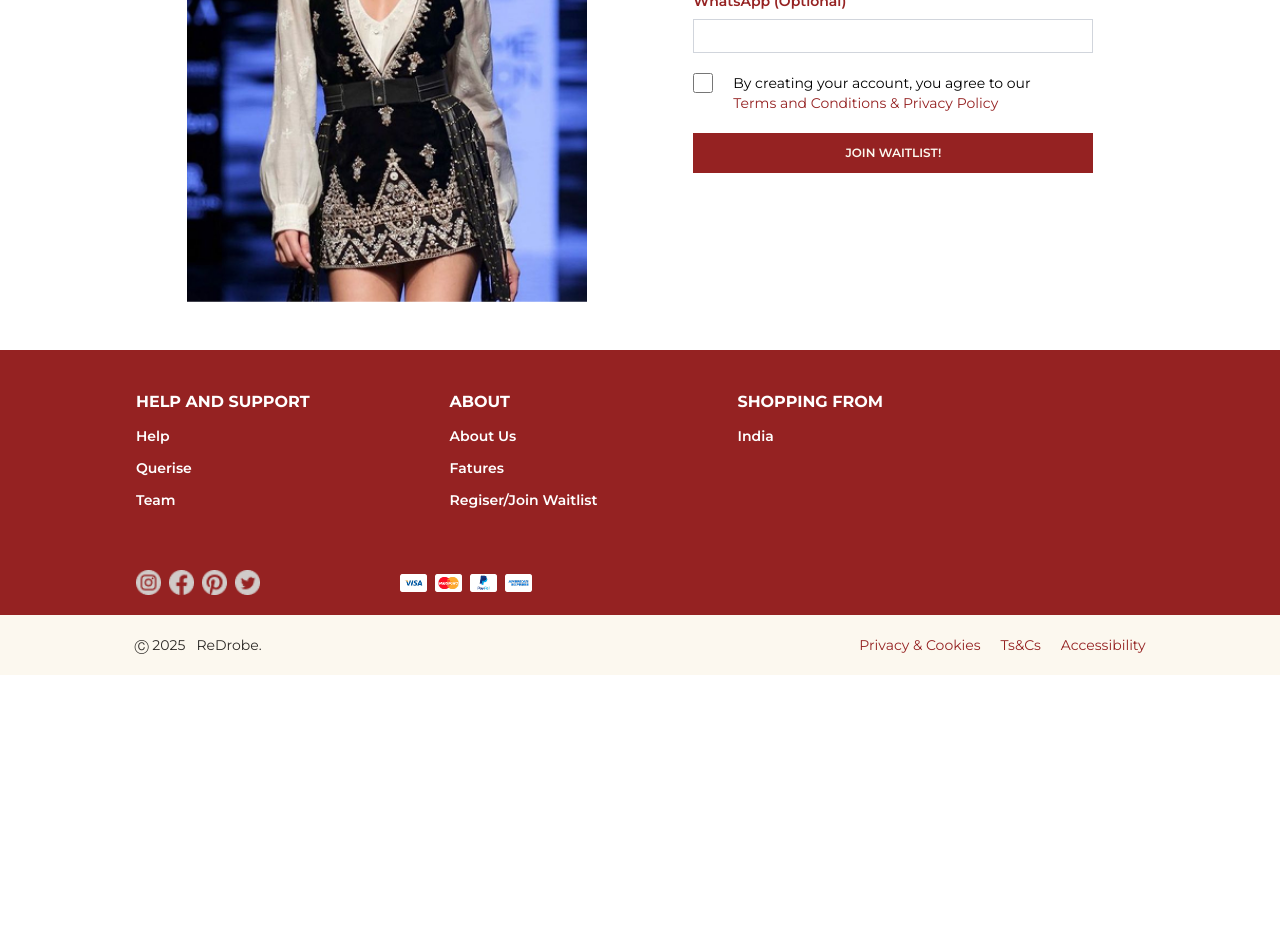
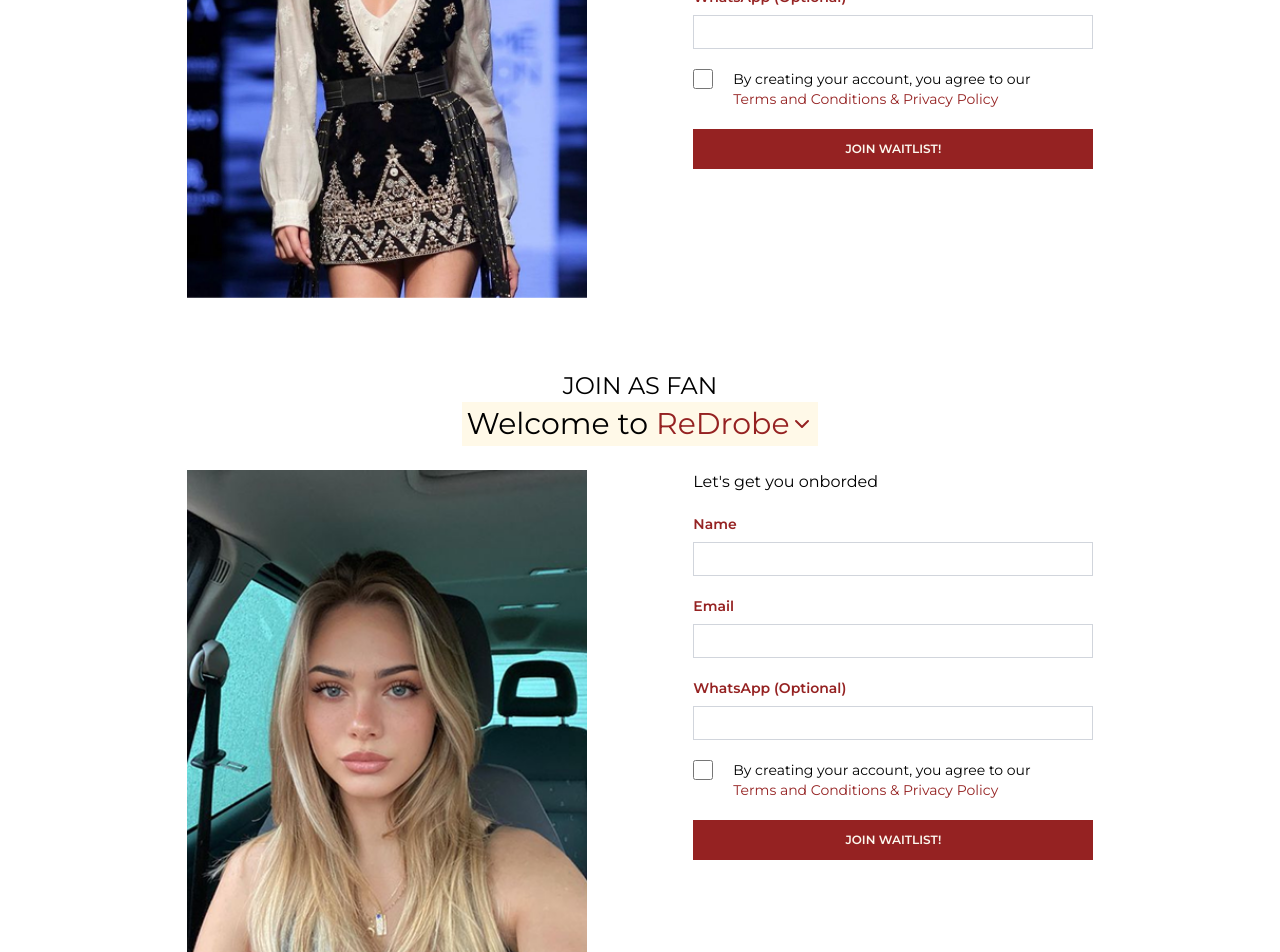
Before and after one commit to mdAliMaaz/redrobe, a Next.js app: page / in a window 1280 px wide. Shown: the part 2420-3372 px from the top of the page. Before the commit the page ends 3095 px from the top, so only its background shows below. Built offline with nearby package versions, Linux system fonts and the light colour scheme.

Commit message:
added join as fan section.

```diff
--- a/src/app/page.tsx
+++ b/src/app/page.tsx
@@ -1,6 +1,7 @@
 import AboutSection from '@/components/about-section'
 import Hero from '@/components/hero'
 import { JoinAsCreator } from '@/components/join-as-creator'
+import JoinAsFan from '@/components/join-as-fan'
 
 export default function Home() {
 	return (
@@ -8,6 +9,7 @@ export default function Home() {
 			<Hero />
 			<AboutSection />
 			<JoinAsCreator />
+			<JoinAsFan />
 		</main>
 	)
 }
--- a/src/components/about-section.tsx
+++ b/src/components/about-section.tsx
@@ -3,6 +3,8 @@ import Container from './shared/container'
 import Heading from './shared/heading'
 import { aboutUs, aboutUs_2 } from '@/data'
 import Image from 'next/image'
+import Button from './shared/button'
+import Link from 'next/link'
 
 const AboutSection = () => {
 	return (
@@ -31,9 +33,14 @@ const AboutSection = () => {
 				<div className="size-[50%] gradient-02 absolute"></div>
 				<div className="border-[1px] border-white/40 rounded-t-full pt-2.5 px-2.5  md:pt-4 md:px-4 relative">
 					<div className="flex items-end justify-center border-[1px] border-white/40 w-fit rounded-t-full pt-1.5 px-1.5 md:pt-3 md:px-3">
-						<h1 className="absolute top-1/2 left-[50%] -translate-x-1/2 -translate-y-1/2 text-primary-red text-8xl font-cormorant">
+						<h1 className="absolute top-1/2 left-1/2 -translate-x-1/2 -translate-y-1/2 text-primary-red text-8xl font-cormorant">
 							RedRobe.
 						</h1>
+						<div className="absolute left-1/2 top-[80%] -translate-x-1/2">
+							<Link href={'#join'}>
+								<Button text="JOIN NOW!" type="button" bgColor="white" width='full' />
+							</Link>
+						</div>
 						<Image src={'/images/about-4.png'} alt="about-4" width={400} height={400} priority />
 					</div>
 				</div>
--- /dev/null
+++ b/src/components/join-as-fan.tsx
@@ -0,0 +1,48 @@
+import React from 'react'
+import Container from './shared/container'
+import WelcomToRedRobe from './shared/welcome-to-redrobe'
+import { Input } from './shared/input'
+import Image from 'next/image'
+import Button from './shared/button'
+
+function JoinAsFan() {
+	return (
+		<Container size="lg">
+			<section className="w-full" id="join">
+				<h1 className="uppercase text-lg md:text-2xl text-center">Join As Fan</h1>
+				<WelcomToRedRobe />
+				<div>
+					<div className="flex flex-col lg:flex-row items-center lg:items-start justify-evenly my-6 gap-2">
+						<Image
+							src={'/images/join-as-fan.png'}
+							alt="join-as-fan"
+							width={400}
+							height={400}
+							priority
+						/>
+						<div className="flex flex-col space-y-5">
+							<h1>Let's get you onborded</h1>
+							<Input name="name" lable="name" />
+							<Input name="email" lable="email" />
+							<Input lable="WhatsApp (optional)" name="phoneNumber" />
+							<div className="flex items-start space-x-5">
+								<input
+									className="w-5 h-5 text-primary-red focus:ring-2 focus:ring-primary-red"
+									type="checkbox"
+									name="termsAndConditions"
+								/>
+								<div className="text-sm">
+									<p>By creating your account, you agree to our </p>
+									<p className="text-primary-red">Terms and Conditions & Privacy Policy</p>
+								</div>
+							</div>
+							<Button text="JOIN WAITLIST!" type="button" width="full" />
+						</div>
+					</div>
+				</div>
+			</section>
+		</Container>
+	)
+}
+
+export default JoinAsFan
--- a/src/components/shared/button.tsx
+++ b/src/components/shared/button.tsx
@@ -6,15 +6,18 @@ interface IButtonProps {
 	type: 'submit' | 'button'
 	width?: string
 	rounded?: boolean
+	bgColor?: string
 }
 
-const Button = ({ text, type, width, rounded }: IButtonProps) => {
+const Button = ({ text, type, width, rounded, bgColor }: IButtonProps) => {
 	return (
 		<button
 			type={type}
-			className={`${width === 'full' ? 'w-full' : 'w-20 md:w-32'} ${
-				rounded && 'rounded-full'
-			} bg-primary-red  h-[40px] text-xs font-semibold p-1 md:p-2 text-primary-light  transition-colors hover:text-primary-red hover:bg-primary-light border-[1px] border-primary-red`}
+			className={`${width === 'full' ? 'w-full' : 'w-20 md:w-32'} ${rounded && 'rounded-full'} ${
+				bgColor === 'white'
+					? 'bg-primary-light text-black hover:text-primary-light hover:bg-primary-red'
+					: 'bg-primary-red text-primary-light hover:text-primary-red hover:bg-primary-light'
+			}  h-[40px] text-xs font-semibold p-1 md:p-2 transition-colors border-[1px] border-primary-red`}
 		>
 			{text}
 		</button>
--- a/src/components/shared/input.tsx
+++ b/src/components/shared/input.tsx
@@ -7,9 +7,7 @@ interface InputProps {
 export const Input = ({ name, lable }: InputProps) => {
 	return (
 		<div className="flex flex-col gap-2">
-			<label htmlFor={name} className="text-primary-red font-semibold text-sm capitalize">
-				{lable}
-			</label>
+			<label className="text-primary-red font-semibold text-sm capitalize">{lable}</label>
 			<input
 				name={name}
 				type="text"
--- a/src/components/shared/welcome-to-redrobe.tsx
+++ b/src/components/shared/welcome-to-redrobe.tsx
@@ -1,10 +1,13 @@
 import React from 'react'
-import Container from './container'
+import { ChevronDown } from 'lucide-react'
 
 const WelcomToRedRobe = () => {
 	return (
-		<h1 className="text-lg md:text-4xl bg-secondary-light w-fit m-auto p-1">
-			Welcome to <span className="text-primary-red">ReDrobe</span>
+		<h1 className="text-lg flex items-center md:text-3xl bg-secondary-light w-fit m-auto p-1 space-x-2">
+			<span>Welcome to</span>
+			<span className="text-primary-red flex items-center">
+				ReDrobe <ChevronDown />
+			</span>
 		</h1>
 	)
 }
```
Also changed, not shown: package.json (+6 -5 lines), public/images/join-as-fan.png (added), 1 other file (tests, documents, lock files or other folders).
